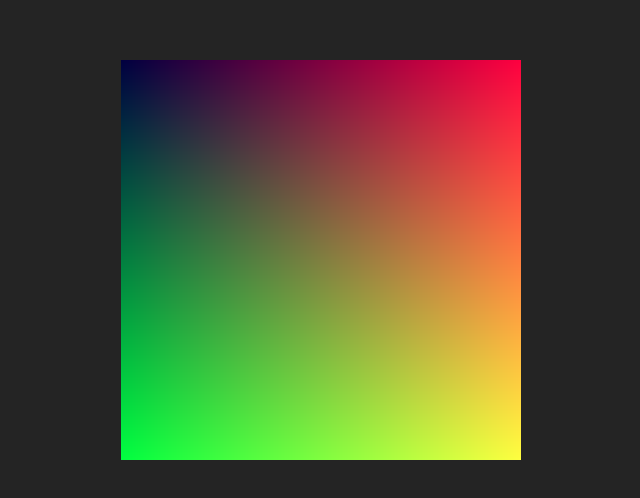
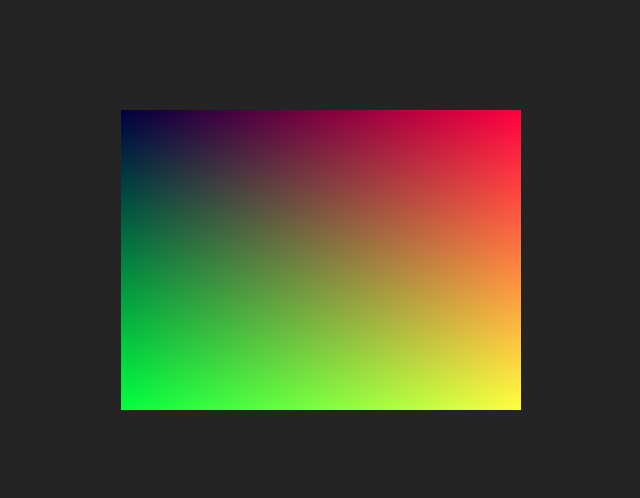
Before and after one commit to SuboptimalEng/ray-tracing, a React (Vite) app in the folder app/: page / in a window 1280 px wide. Shown: the part 140-638 px from the top of the page, without its empty margins (319-959 px from the left). Built offline with nearby package versions, Linux system fonts and the light colour scheme.

Commit message:
Begin working on Ray class.

```diff
--- a/app/src/App.tsx
+++ b/app/src/App.tsx
@@ -1,11 +1,12 @@
 import { useEffect, useState } from "react";
 import { Vec3 } from "./packages/Vec3";
 
-const IMAGE_SIZE = 400;
+const CANVAS_WIDTH = 400;
+const CANVAS_HEIGHT = 300;
 
 function App() {
-  const imageWidth = IMAGE_SIZE;
-  const imageHeight = IMAGE_SIZE;
+  const canvasWidth = CANVAS_WIDTH;
+  const canvasHeight = CANVAS_HEIGHT;
 
   const drawImage = (ctx: CanvasRenderingContext2D) => {
     const point = new Vec3();
@@ -17,10 +18,10 @@ function App() {
 
     console.log(point);
 
-    for (let i = 0; i < imageWidth; i++) {
-      for (let j = 0; j < imageHeight; j++) {
-        let r = i / imageWidth;
-        let g = j / imageHeight;
+    for (let i = 0; i < canvasWidth; i++) {
+      for (let j = 0; j < canvasHeight; j++) {
+        let r = i / canvasWidth;
+        let g = j / canvasHeight;
         let b = 0.25;
 
         let ir = 255.0 * r;
@@ -42,7 +43,7 @@ function App() {
 
   return (
     <div className="App">
-      <canvas id="myCanvas" width={IMAGE_SIZE} height={IMAGE_SIZE}></canvas>
+      <canvas id="myCanvas" width={canvasWidth} height={canvasHeight}></canvas>
     </div>
   );
 }
--- a/app/src/packages/Ray.ts
+++ b/app/src/packages/Ray.ts
@@ -1,4 +1,4 @@
-import { Vec3 } from "./Vec3";
+import { vadd, Vec3, vscale } from "./Vec3";
 
 class Ray {
   origin: Vec3;
@@ -11,7 +11,7 @@ class Ray {
 
   at(t: number): Vec3 {
     // origin + t * direction
-    return this.origin.add(this.direction.scale(t));
+    return vadd(this.origin, vscale(this.direction, t));
   }
 }
 
--- a/app/src/packages/Vec3.ts
+++ b/app/src/packages/Vec3.ts
@@ -7,6 +7,10 @@ class Vec3 {
     this.x = x;
     this.y = y;
     this.z = z;
+  }
+
+  getNew() {
+    return new Vec3(this.x, this.y, this.z);
   }
 
   add(v: Vec3): Vec3 {
@@ -48,4 +52,12 @@ class Vec3 {
   }
 }
 
-export { Vec3 };
+const vadd = (a: Vec3, b: Vec3) => {
+  return new Vec3(a.x + b.x, a.y + b.y, a.z + b.z);
+};
+
+const vscale = (a: Vec3, n: number) => {
+  return new Vec3(a.x * n, a.y * n, a.z * n);
+};
+
+export { Vec3, vadd, vscale };
```
